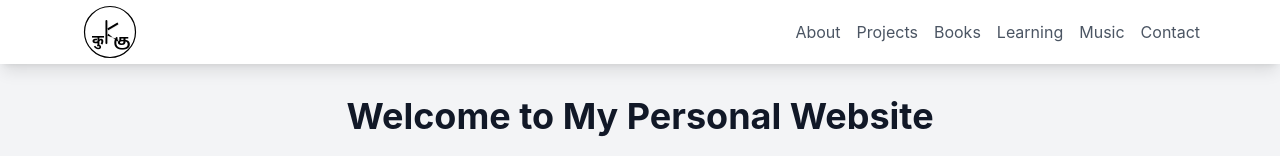
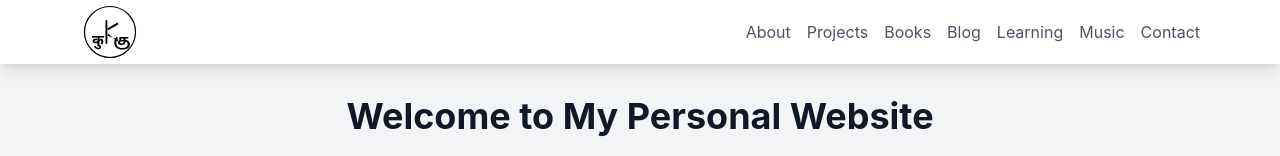
Before and after one commit to kumar2net/personal-website, a React (Vite) app: page / in a window 1280 px wide. Shown: the top 156 px of the page. Built offline with nearby package versions, Linux system fonts and the light colour scheme.

Commit message:
feat(nav): add Blog link to desktop and mobile menus

```diff
--- a/src/App.jsx
+++ b/src/App.jsx
@@ -97,6 +97,13 @@ function App() {
                 Books
               </Link>
               <Link
+                to="/blog"
+                className="text-gray-600 hover:text-gray-800 transition-colors"
+                onClick={() => trackClick('nav_blog')}
+              >
+                Blog
+              </Link>
+              <Link
                 to="/learning"
                 className="text-gray-600 hover:text-gray-800 transition-colors"
                 onClick={() => trackClick('nav_learning')}
@@ -163,6 +170,16 @@ function App() {
                   className="block px-3 py-2 rounded-md text-gray-600 hover:text-gray-800"
                 >
                   Books
+                </Link>
+                <Link
+                  to="/blog"
+                  onClick={() => {
+                    setIsMobileMenuOpen(false);
+                    trackClick('nav_blog_mobile');
+                  }}
+                  className="block px-3 py-2 rounded-md text-gray-600 hover:text-gray-800"
+                >
+                  Blog
                 </Link>
                 <Link
                   to="/learning"
```
